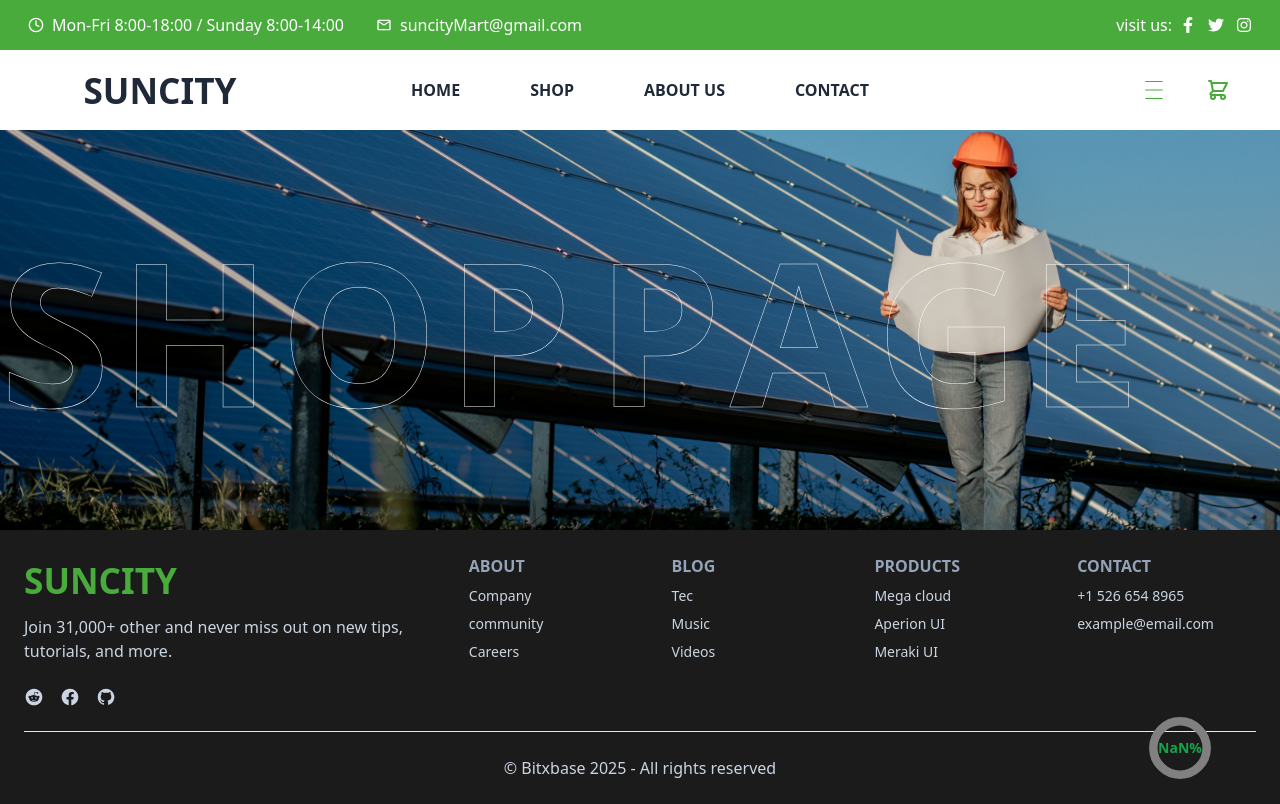
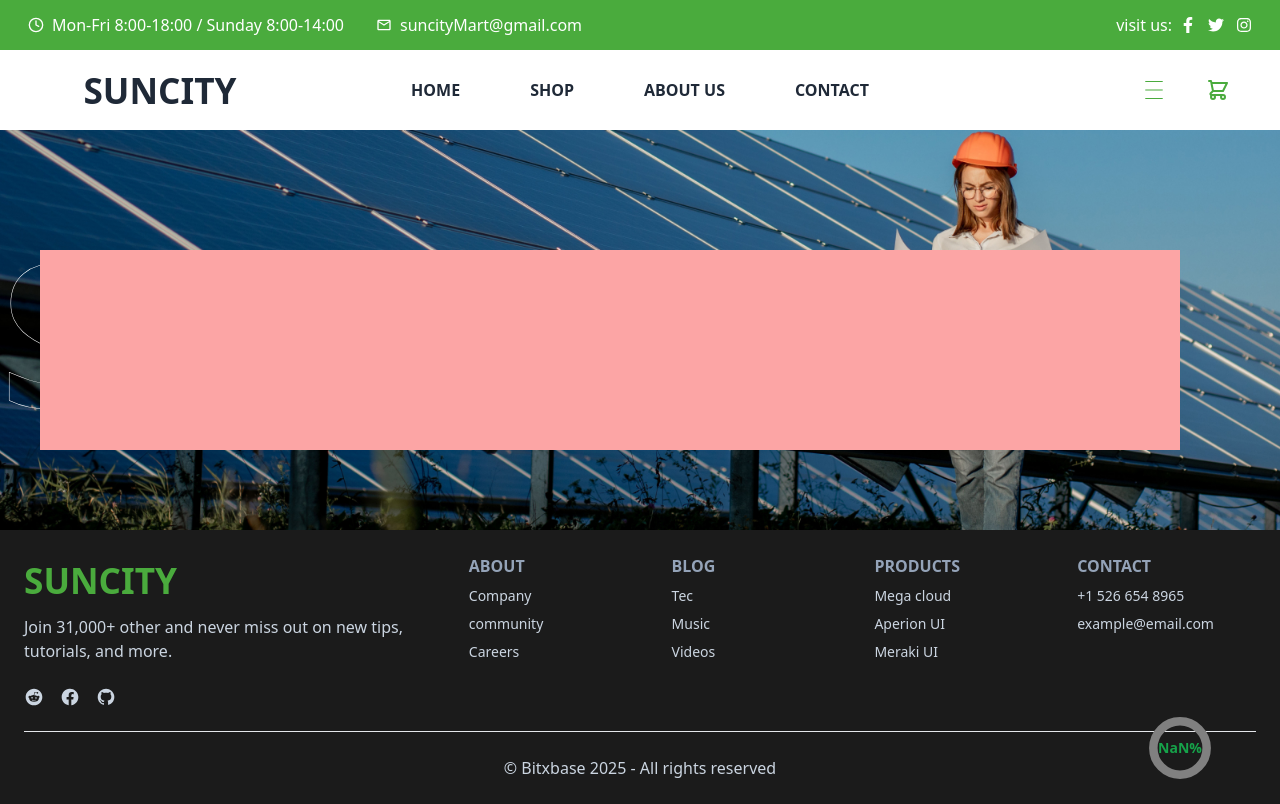
Before and after one commit to AscenxioBlog/suncity, a React app: page /shop in a window 1280 px wide. Built offline with nearby package versions, Linux system fonts and the light colour scheme; the HTML template or start-up script is replaced by a standard one.

Commit message:
shop component

```diff
--- a/src/UI/ShopPage/Shop1.jsx
+++ b/src/UI/ShopPage/Shop1.jsx
@@ -3,7 +3,7 @@ import React from 'react'
 function Shop1() {
   return (
     <div className="h-[400px] w-full bg-[url(assets/shopimage.jpg)] bg-cover bg-center">
-        <div className=" h-[400px] hidden md:inline-block ">
+        <div className=" h-[400px] hidden md:inline-block relative ">
         <div className="  md:text-[120px] lg:text-[200px] font-bold flex justify-center items-center h-full gap-2">
     <span className="text-transparent bg-clip-text bg-center bg-cover" style={{ WebkitTextStroke: "0.5px white" }}>S</span>
     <span className="text-transparent bg-clip-text bg-center bg-cover" style={{ WebkitTextStroke: "0.5px white" }}>H</span>
@@ -14,6 +14,7 @@ function Shop1() {
     <span className="text-transparent bg-clip-text bg-center bg-cover" style={{ WebkitTextStroke: "0.5px white" }}>G</span>
     <span className="text-transparent bg-clip-text bg-center bg-cover" style={{ WebkitTextStroke: "0.5px white" }}>E</span>
   </div>
+  <div className=" h-[200px] w-full bg-red-300 absolute top-[30%] left-10"></div>
         </div>
 </div>
 
```
